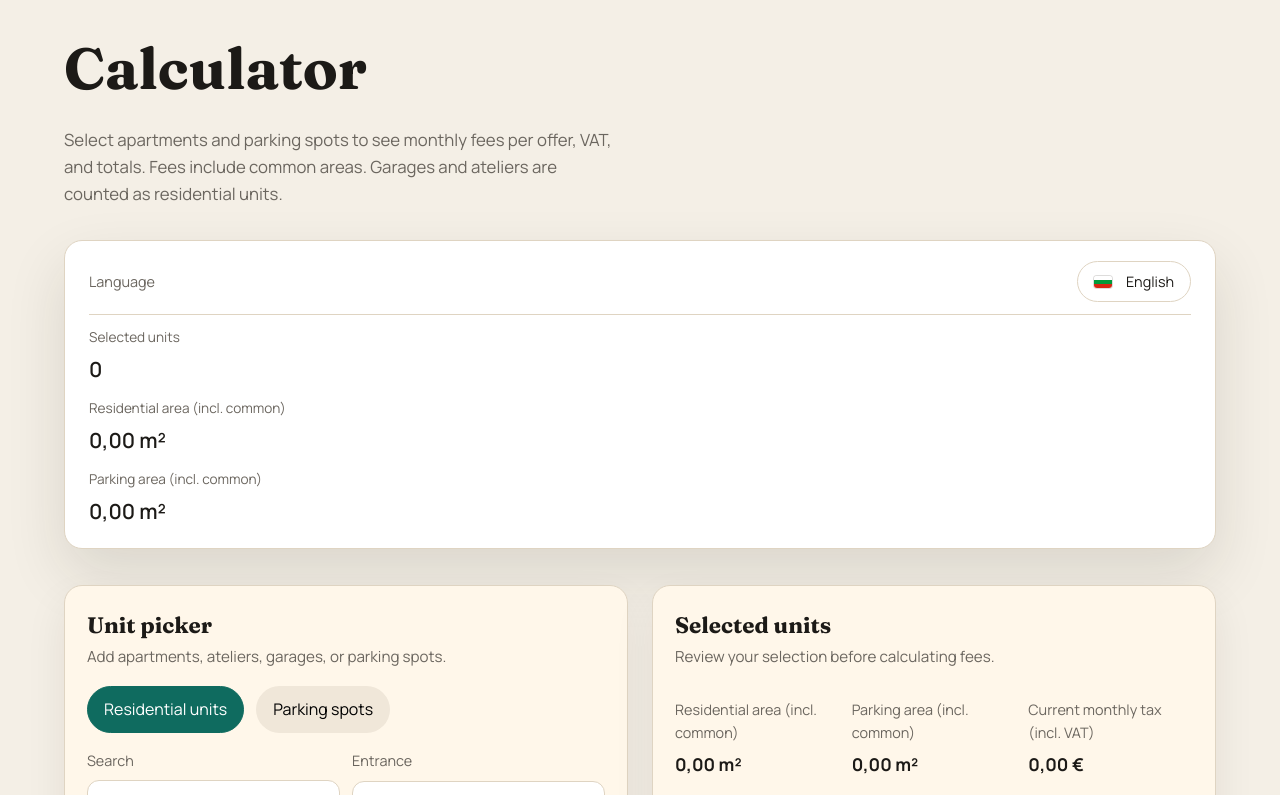
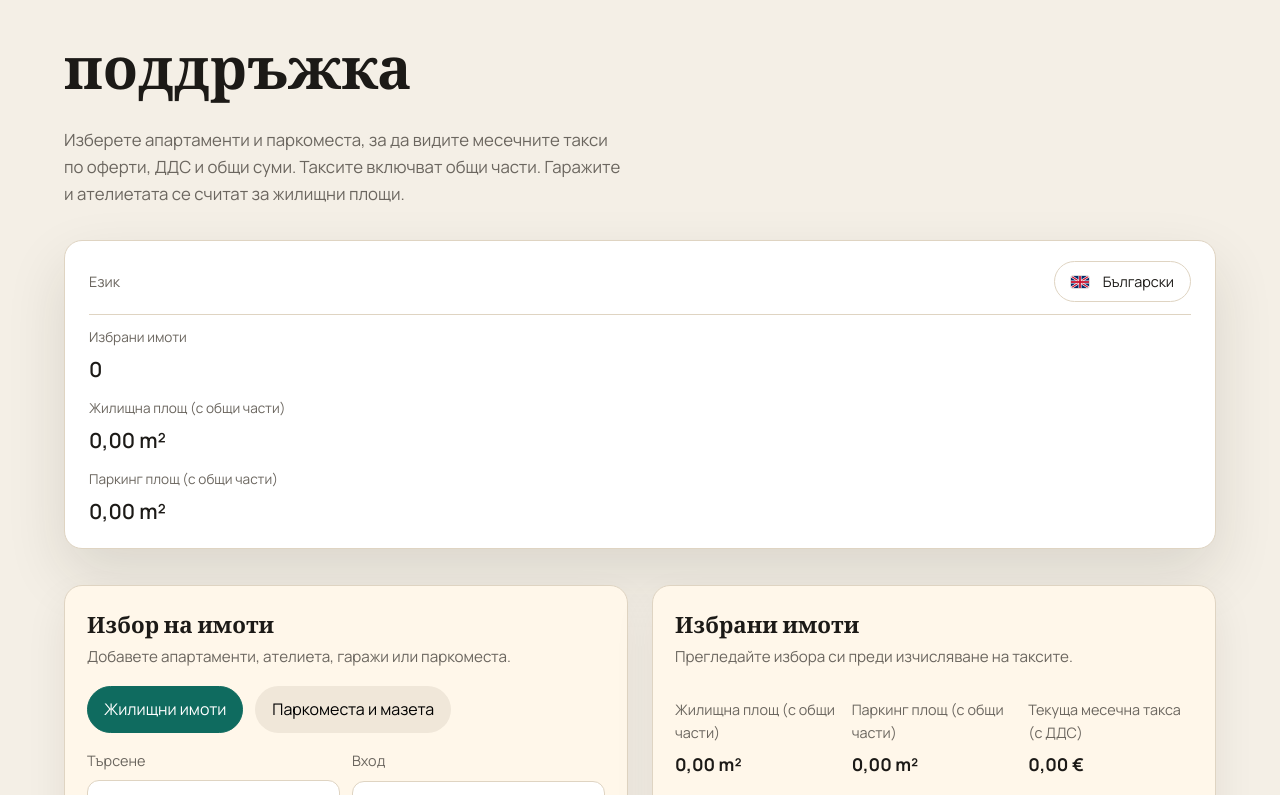
Before and after one commit to valo/white_district, a React (Vite) app: page / in a window 1280 px wide. Shown: the part 245-1040 px from the top of the page. Built offline with nearby package versions, Linux system fonts and the light colour scheme.

Commit message:
feat: default to bg and update parking tab label

```diff
--- a/src/App.jsx
+++ b/src/App.jsx
@@ -4,7 +4,7 @@ import offersData from './data/offers.json'
 import './App.css'
 
 function App() {
-  const [lang, setLang] = useState('en')
+  const [lang, setLang] = useState('bg')
   const [tab, setTab] = useState('residential')
   const [search, setSearch] = useState('')
   const [entranceFilter, setEntranceFilter] = useState('all')
@@ -99,7 +99,7 @@ function App() {
         unitPickerSubtitle:
           'Добавете апартаменти, ателиета, гаражи или паркоместа.',
         residentialTab: 'Жилищни имоти',
-        parkingTab: 'Паркоместа',
+        parkingTab: 'Паркоместа и мазета',
         searchLabel: 'Търсене',
         searchPlaceholder: 'напр. АП. 101, ПМ 1-2',
         entranceLabel: 'Вход',
```
